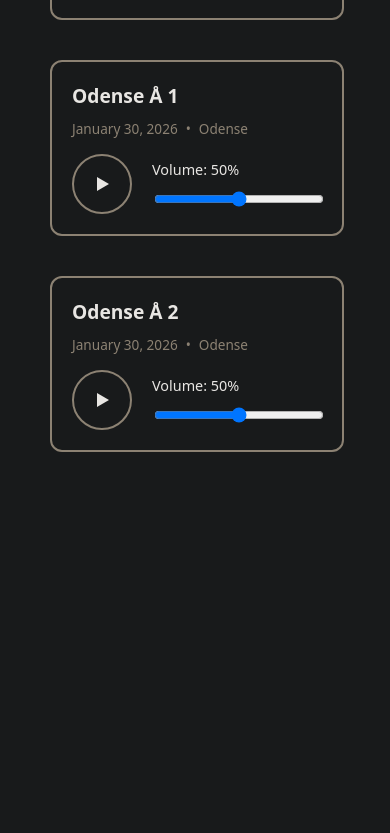
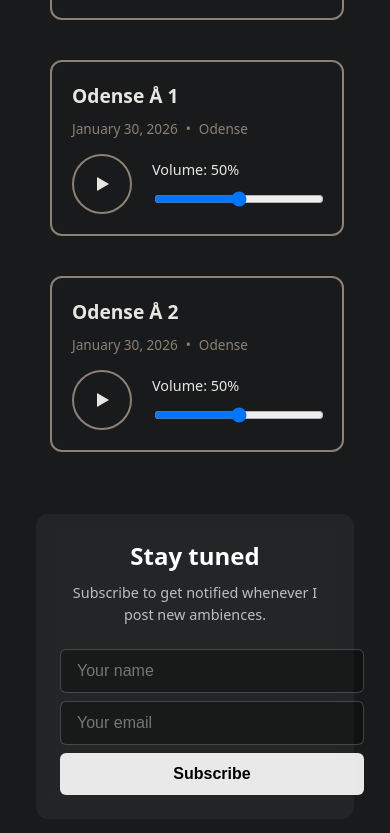
Before and after one commit to augustdominik/ambiences, a React (Vite) app: page / in a window 390 px wide. Shown: the part 448-1281 px from the top of the page. Before the commit the page ends 950 px from the top, so only its background shows below. Built offline with nearby package versions, Linux system fonts and the light colour scheme; no server answers.

Commit message:
newsletter form!

```diff
--- a/src/App.jsx
+++ b/src/App.jsx
@@ -1,4 +1,5 @@
 import SoundPlayer from './components/SoundPlayer'
+import Newsletter from './components/Newsletter'
 import './App.css'
 
 function App() {
@@ -45,6 +46,7 @@ function App() {
           />
         ))}
       </div>
+      <Newsletter />
     </div>
   )
 }
--- /dev/null
+++ b/src/components/Newsletter.css
@@ -0,0 +1,99 @@
+.newsletter {
+  max-width: 500px;
+  margin: 3rem auto;
+  padding: 2rem;
+  text-align: center;
+  background: rgba(255, 255, 255, 0.05);
+  border-radius: 12px;
+  backdrop-filter: blur(10px);
+}
+
+.newsletter h2 {
+  margin: 0 0 0.5rem 0;
+  font-size: 1.5rem;
+  color: #fff;
+}
+
+.newsletter p {
+  margin: 0 0 1.5rem 0;
+  color: rgba(255, 255, 255, 0.7);
+  font-size: 0.9rem;
+}
+
+.newsletter-form {
+  display: flex;
+  gap: 0.5rem;
+  flex-wrap: wrap;
+  justify-content: center;
+}
+
+.newsletter-input {
+  flex: 1;
+  min-width: 200px;
+  padding: 0.75rem 1rem;
+  border: 1px solid rgba(255, 255, 255, 0.2);
+  border-radius: 6px;
+  background: rgba(0, 0, 0, 0.3);
+  color: #fff;
+  font-size: 1rem;
+  transition: border-color 0.2s;
+}
+
+.newsletter-input:focus {
+  outline: none;
+  border-color: rgba(255, 255, 255, 0.5);
+}
+
+.newsletter-input::placeholder {
+  color: rgba(255, 255, 255, 0.4);
+}
+
+.newsletter-button {
+  padding: 0.75rem 1.5rem;
+  background: rgba(255, 255, 255, 0.9);
+  color: #000;
+  border: none;
+  border-radius: 6px;
+  font-size: 1rem;
+  font-weight: 600;
+  cursor: pointer;
+  transition: background 0.2s;
+}
+
+.newsletter-button:hover {
+  background: #fff;
+}
+
+.newsletter-message {
+  margin-top: 1rem;
+  padding: 0.75rem;
+  border-radius: 6px;
+  font-size: 0.9rem;
+}
+
+.newsletter-message.success {
+  background: rgba(76, 175, 80, 0.2);
+  color: #4caf50;
+  border: 1px solid rgba(76, 175, 80, 0.3);
+}
+
+.newsletter-message.error {
+  background: rgba(244, 67, 54, 0.2);
+  color: #f44336;
+  border: 1px solid rgba(244, 67, 54, 0.3);
+}
+
+@media (max-width: 600px) {
+  .newsletter {
+    margin: 2rem 1rem;
+    padding: 1.5rem;
+  }
+
+  .newsletter-form {
+    flex-direction: column;
+  }
+
+  .newsletter-input {
+    width: 100%;
+  }
+}
--- /dev/null
+++ b/src/components/Newsletter.jsx
@@ -0,0 +1,83 @@
+import { useState } from 'react';
+import './Newsletter.css';
+
+function Newsletter() {
+  const [email, setEmail] = useState('');
+  const [name, setName] = useState('');
+  const [status, setStatus] = useState('');
+
+  const handleSubmit = async (e) => {
+    e.preventDefault();
+    setStatus('subscribing');
+
+    try {
+      const response = await fetch('https://api.buttondown.email/v1/subscribers', {
+        method: 'POST',
+        headers: {
+          'Content-Type': 'application/json',
+        },
+        body: JSON.stringify({
+          email: email,
+          // Add your Buttondown API key in the metadata or use their embed form
+        }),
+      });
+
+      if (response.ok) {
+        setStatus('success');
+        setEmail('');
+        setName('');
+      } else {
+        setStatus('error');
+      }
+    } catch (error) {
+      setStatus('error');
+    }
+  };
+
+  return (
+    <div className="newsletter">
+      <h2>Stay tuned</h2>
+      <p>Subscribe to get notified whenever I post new ambiences.</p>
+
+      <form
+        action="https://buttondown.email/api/emails/embed-subscribe/august_dominik"
+        method="post"
+        target="popupwindow"
+        onSubmit={(e) => {
+          window.open('https://buttondown.email/august_dominik', 'popupwindow');
+        }}
+        className="newsletter-form"
+      >
+        <input
+          type="text"
+          name="metadata__name"
+          placeholder="Your name"
+          value={name}
+          onChange={(e) => setName(e.target.value)}
+          className="newsletter-input"
+        />
+        <input
+          type="email"
+          name="email"
+          placeholder="Your email"
+          value={email}
+          onChange={(e) => setEmail(e.target.value)}
+          required
+          className="newsletter-input"
+        />
+        <button type="submit" className="newsletter-button">
+          Subscribe
+        </button>
+      </form>
+
+      {status === 'success' && (
+        <p className="newsletter-message success">Thanks for subscribing!</p>
+      )}
+      {status === 'error' && (
+        <p className="newsletter-message error">Something went wrong. Please try again.</p>
+      )}
+    </div>
+  );
+}
+
+export default Newsletter;
```
